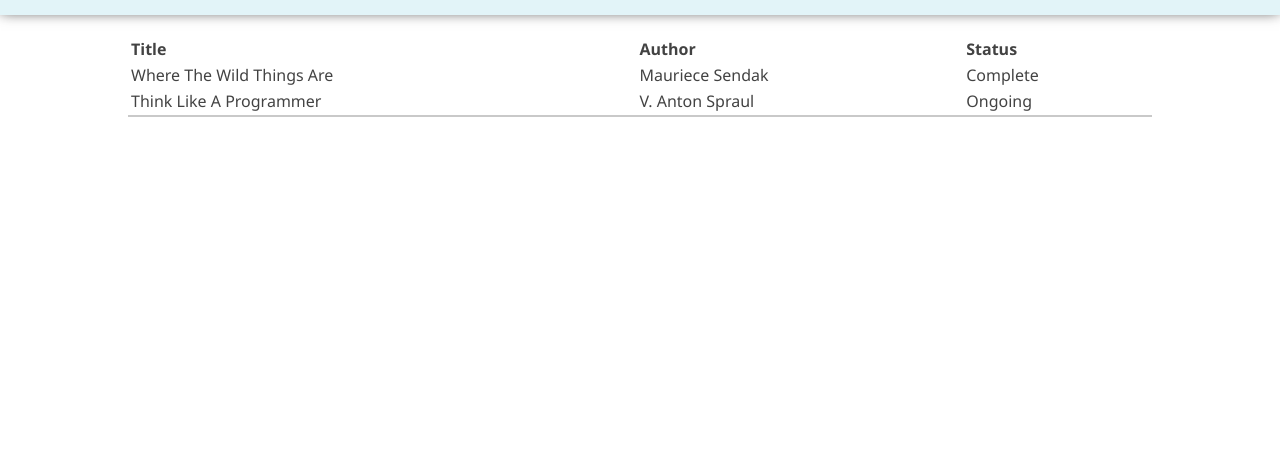
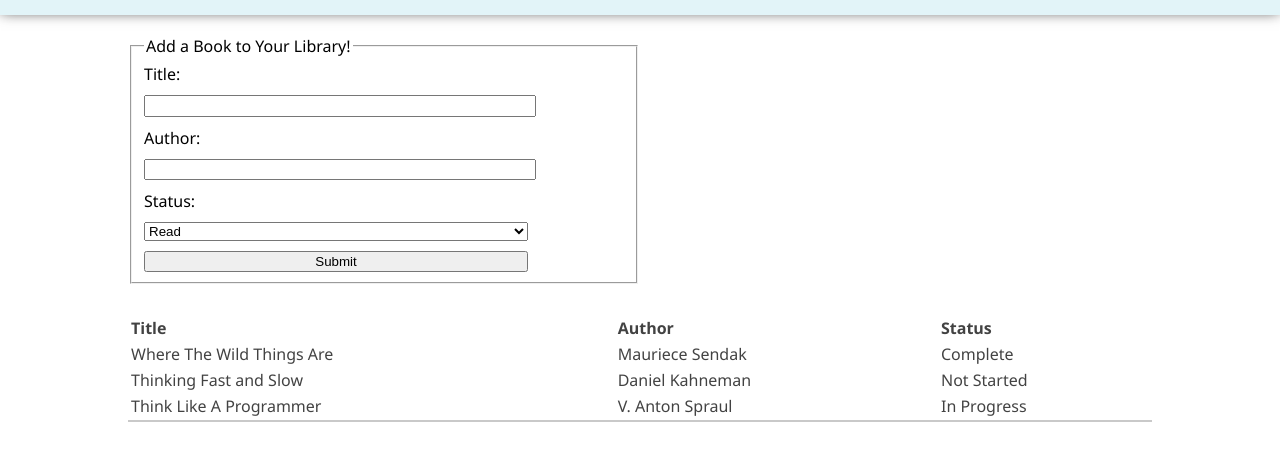
Before and after one commit to Frobii/odin-library, a website: page index.html in a window 1280 px wide. Shown: the part 85-546 px from the top of the page. Drawn offline with Linux system fonts and the light colour scheme.

Commit message:
create-a-mock-up-form-for-submitting-books

```diff
--- a/index.html
+++ b/index.html
@@ -12,6 +12,27 @@
         <h1>Odin Library</h1>
     </div>
     <div class="main">
+        <form action="" method="post" class="book-form">
+            <fieldset>
+                <legend>Add a Book to Your Library!</legend>
+
+                <label for="title">Title:</label>
+                <input type="text" id="title" name="title">
+
+                <label for="author">Author:</label>
+                <input type="text" id="author" name="author">
+
+                <label for="reading-status">Status:</label>
+                <select id="reading-status" name="reading-status">
+                    <option value="Read">Read</option>
+                    <option value="In Progress">In Progress</option>
+                    <option value="Not Read">Not Read</option>
+                </select>
+
+                <button type="submit" class="submit-button">Submit</button>
+
+            </fieldset>
+        </form>
 
 
         <table id="book-table">
--- a/script.js
+++ b/script.js
@@ -35,10 +35,17 @@ addBookToLibrary(
 );
 
 addBookToLibrary(
+  'Thinking Fast and Slow',
+  'Daniel Kahneman',
+  '499',
+  'Not Started'
+);
+
+addBookToLibrary(
   'Think Like A Programmer',
   'V. Anton Spraul',
   '256',
-  'Ongoing'
+  'In Progress'
 );
 
 populateTable(myLibrary, bookTable);
--- a/style.css
+++ b/style.css
@@ -9,6 +9,23 @@ h1 {
     font-size: 3rem;
     color: rgba(0, 0, 0, 0.743);
     font-weight: 600;
+}
+
+form {
+    width: 40vw;
+    margin-left: 10vw;
+    margin-right: 50vw;
+    margin-bottom: 30px;
+}
+
+fieldset {
+    display: grid;
+    grid-template-rows: 1fr 1fr 1fr;
+    row-gap: 10px;
+}
+
+input, select, button {
+    width: 80%;
 }
 
 table {
```
